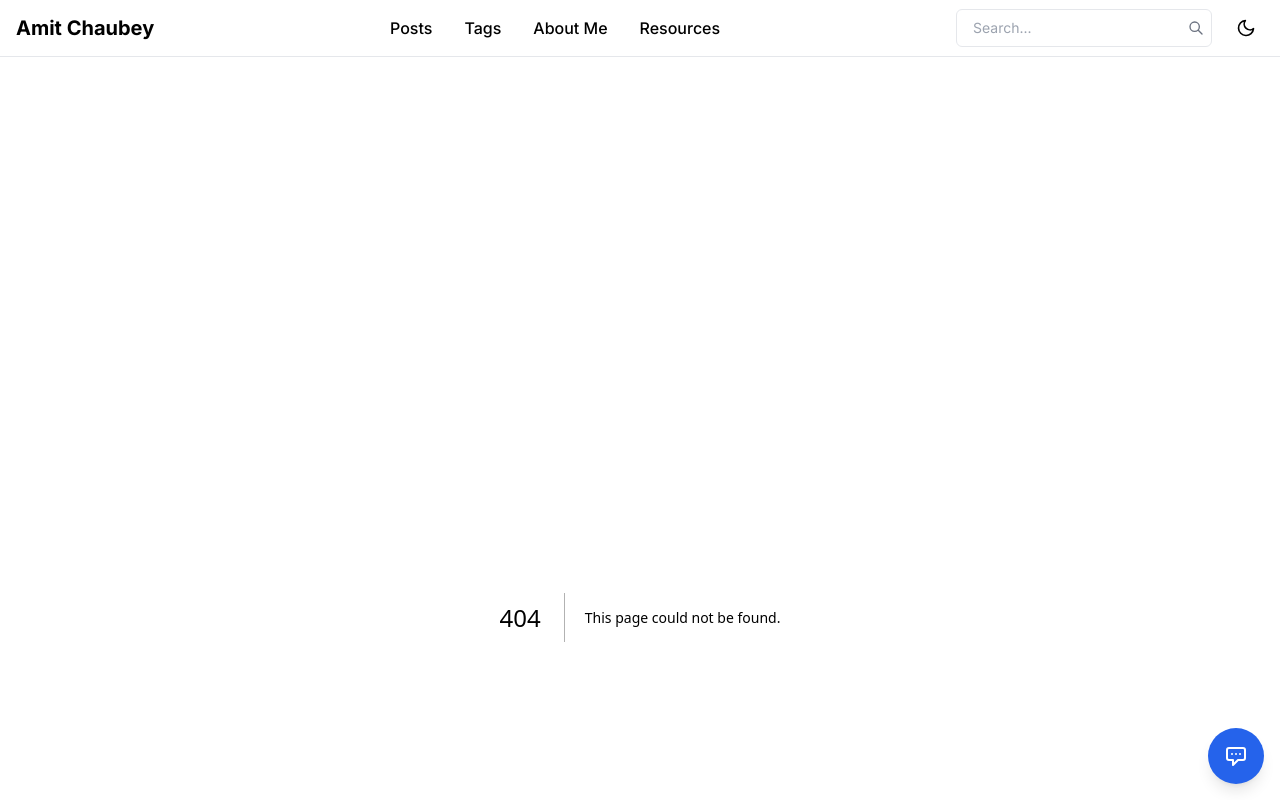
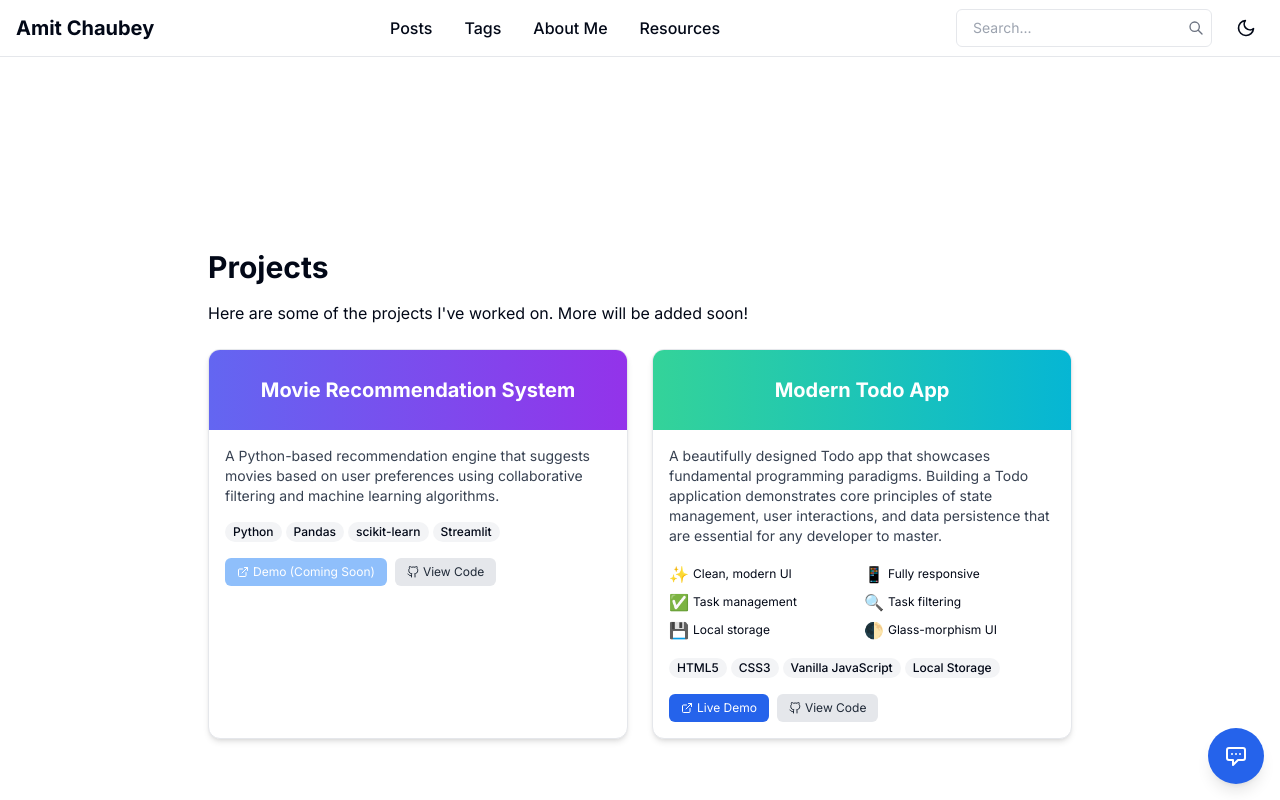
Before and after one commit to amit-chaubey/my-portfolio, a Next.js app: page /projects in a window 1280 px wide. Before the commit this address had no page. Shown: the top 800 px of the page. Built offline with nearby package versions, Linux system fonts and the light colour scheme.

Commit message:
Add projects page

```diff
--- a/src/app/page.tsx
+++ b/src/app/page.tsx
@@ -45,7 +45,7 @@ export default function HomePage() {
             <a href="https://linkedin.com/in/amit-choubey-51296960" className="text-gray-600 hover:text-black dark:text-gray-400 dark:hover:text-white">
               LinkedIn
             </a>
-            <a href="mailto:your.email@example.com" className="text-gray-600 hover:text-black dark:text-gray-400 dark:hover:text-white">
+            <a href="mailto:amit.katyayana@gmail.com" className="text-gray-600 hover:text-black dark:text-gray-400 dark:hover:text-white">
               Email
             </a>
           </div>
@@ -58,7 +58,7 @@ export default function HomePage() {
           <article>
             <h3 className="text-lg font-normal">
               <a href="#" className="text-blue-600 hover:underline">
-                Wikipedia Learning Agent for SEND Children
+                Wikipedia Learning Agent for SEND Children - watch this space 🚧
               </a>
             </h3>
             <p className="text-gray-600 mt-1">
@@ -69,7 +69,7 @@ export default function HomePage() {
           <article>
             <h3 className="text-lg font-normal">
               <a href="#" className="text-blue-600 hover:underline">
-                Enterprise RAG Research Platform
+                Enterprise RAG Research Platform - watch this space 🚧
               </a>
             </h3>
             <p className="text-gray-600 mt-1">
--- /dev/null
+++ b/src/app/projects/page.tsx
@@ -0,0 +1,134 @@
+import Link from 'next/link';
+
+interface Project {
+  title: string;
+  description: string;
+  liveUrl?: string;
+  comingSoon?: boolean;
+  codeUrl?: string;
+  technologies: string[];
+  gradientFrom?: string;
+  gradientTo?: string;
+}
+
+const projects: Project[] = [
+  {
+    title: "Movie Recommendation System",
+    description: "A Python-based recommendation engine that suggests movies based on user preferences using collaborative filtering and machine learning algorithms.",
+    comingSoon: true,
+    codeUrl: "https://github.com/amit-chaubey/recommendation-system",
+    technologies: ["Python", "Pandas", "scikit-learn", "Streamlit"],
+    gradientFrom: "from-indigo-500",
+    gradientTo: "to-purple-600"
+  },
+  {
+    title: "Modern Todo App",
+    description: "A beautifully designed Todo app that showcases fundamental programming paradigms. Building a Todo application demonstrates core principles of state management, user interactions, and data persistence that are essential for any developer to master.",
+    liveUrl: "https://amit-mytodoapp.netlify.app/",
+    codeUrl: "https://github.com/amit-chaubey/to-do-app",
+    technologies: ["HTML5", "CSS3", "Vanilla JavaScript", "Local Storage"],
+    gradientFrom: "from-emerald-400",
+    gradientTo: "to-cyan-500"
+  }
+];
+
+export default function ProjectsPage() {
+  return (
+    <div className="max-w-4xl mx-auto px-4 py-8">
+      <h1 className="text-3xl font-bold mb-4">Projects</h1>
+      <p className="text-base mb-6">Here are some of the projects I've worked on. More will be added soon!</p>
+
+      <div className="grid gap-6 md:grid-cols-2">
+        {projects.map((project, index) => (
+          <div key={index} className="border rounded-xl overflow-hidden shadow-md hover:shadow-lg transition-all duration-300 bg-white dark:bg-gray-800 border-gray-200 dark:border-gray-700">
+            <div className={`h-20 bg-gradient-to-r ${project.gradientFrom || 'from-blue-500'} ${project.gradientTo || 'to-purple-600'} flex items-center justify-center p-4`}>
+              <h2 className="text-xl font-bold text-white">{project.title}</h2>
+            </div>
+
+            <div className="p-4">
+              <p className="text-sm text-gray-700 dark:text-gray-300 mb-4">{project.description}</p>
+
+              {project.title === "Modern Todo App" && (
+                <div className="mb-4 grid grid-cols-2 gap-1">
+                  <div className="flex items-center space-x-1">
+                    <span className="text-emerald-500">✨</span>
+                    <span className="text-xs">Clean, modern UI</span>
+                  </div>
+                  <div className="flex items-center space-x-1">
+                    <span className="text-emerald-500">📱</span>
+                    <span className="text-xs">Fully responsive</span>
+                  </div>
+                  <div className="flex items-center space-x-1">
+                    <span className="text-emerald-500">✅</span>
+                    <span className="text-xs">Task management</span>
+                  </div>
+                  <div className="flex items-center space-x-1">
+                    <span className="text-emerald-500">🔍</span>
+                    <span className="text-xs">Task filtering</span>
+                  </div>
+                  <div className="flex items-center space-x-1">
+                    <span className="text-emerald-500">💾</span>
+                    <span className="text-xs">Local storage</span>
+                  </div>
+                  <div className="flex items-center space-x-1">
+                    <span className="text-emerald-500">🌓</span>
+                    <span className="text-xs">Glass-morphism UI</span>
+                  </div>
+                </div>
+              )}
+
+              <div className="flex flex-wrap gap-1 mb-4">
+                {project.technologies.map((tech, i) => (
+                  <span key={i} className="px-2 py-0.5 text-xs font-medium bg-gray-100 dark:bg-gray-700 rounded-full">
+                    {tech}
+                  </span>
+                ))}
+              </div>
+
+              <div className="flex gap-2">
+                {project.comingSoon ? (
+                  <span className="px-3 py-1.5 text-xs bg-blue-400 opacity-70 text-white rounded-md flex items-center gap-1">
+                    <svg xmlns="http://www.w3.org/2000/svg" width="12" height="12" viewBox="0 0 24 24" fill="none" stroke="currentColor" strokeWidth="2" strokeLinecap="round" strokeLinejoin="round">
+                      <path d="M18 13v6a2 2 0 0 1-2 2H5a2 2 0 0 1-2-2V8a2 2 0 0 1 2-2h6"></path>
+                      <polyline points="15 3 21 3 21 9"></polyline>
+                      <line x1="10" y1="14" x2="21" y2="3"></line>
+                    </svg>
+                    Demo (Coming Soon)
+                  </span>
+                ) : project.liveUrl ? (
+                  <a
+                    href={project.liveUrl}
+                    target="_blank"
+                    rel="noopener noreferrer"
+                    className="px-3 py-1.5 text-xs bg-blue-600 text-white rounded-md hover:bg-blue-700 transition-colors flex items-center gap-1"
+                  >
+                    <svg xmlns="http://www.w3.org/2000/svg" width="12" height="12" viewBox="0 0 24 24" fill="none" stroke="currentColor" strokeWidth="2" strokeLinecap="round" strokeLinejoin="round">
+                      <path d="M18 13v6a2 2 0 0 1-2 2H5a2 2 0 0 1-2-2V8a2 2 0 0 1 2-2h6"></path>
+                      <polyline points="15 3 21 3 21 9"></polyline>
+                      <line x1="10" y1="14" x2="21" y2="3"></line>
+                    </svg>
+                    Live Demo
+                  </a>
+                ) : null}
+
+                {project.codeUrl && (
+                  <a
+                    href={project.codeUrl}
+                    target="_blank"
+                    rel="noopener noreferrer"
+                    className="px-3 py-1.5 text-xs bg-gray-200 text-gray-800 dark:bg-gray-700 dark:text-white rounded-md hover:bg-gray-300 dark:hover:bg-gray-600 transition-colors flex items-center gap-1"
+                  >
+                    <svg xmlns="http://www.w3.org/2000/svg" width="12" height="12" viewBox="0 0 24 24" fill="none" stroke="currentColor" strokeWidth="2" strokeLinecap="round" strokeLinejoin="round">
+                      <path d="M9 19c-5 1.5-5-2.5-7-3m14 6v-3.87a3.37 3.37 0 0 0-.94-2.61c3.14-.35 6.44-1.54 6.44-7A5.44 5.44 0 0 0 20 4.77 5.07 5.07 0 0 0 19.91 1S18.73.65 16 2.48a13.38 13.38 0 0 0-7 0C6.27.65 5.09 1 5.09 1A5.07 5.07 0 0 0 5 4.77a5.44 5.44 0 0 0-1.5 3.78c0 5.42 3.3 6.61 6.44 7A3.37 3.37 0 0 0 9 18.13V22"></path>
+                    </svg>
+                    View Code
+                  </a>
+                )}
+              </div>
+            </div>
+          </div>
+        ))}
+      </div>
+    </div>
+  );
+}
```
